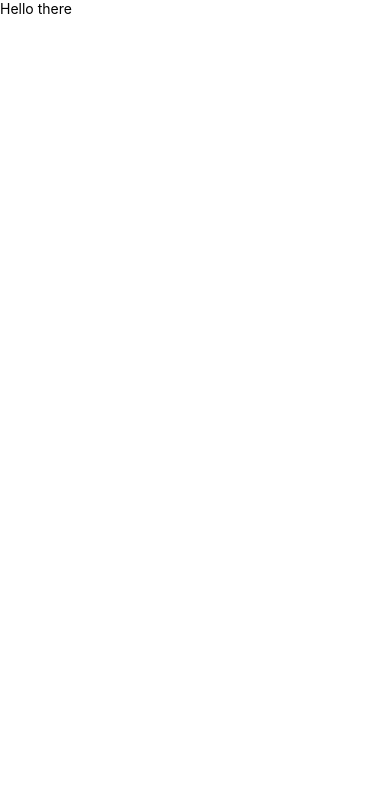
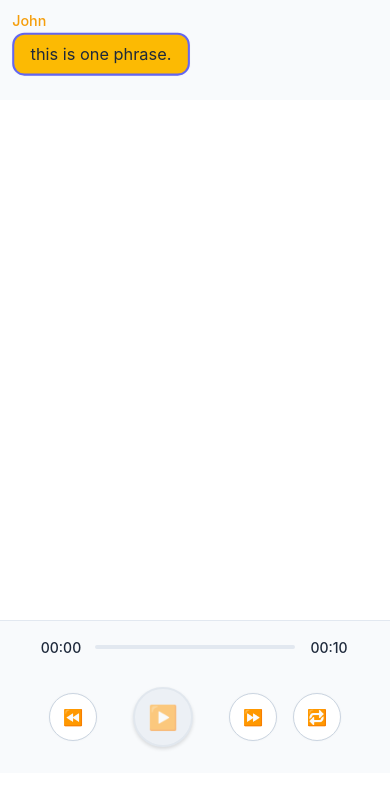
Before and after one commit to haris18896/AudioToChat, a React Native app: screen / in a window 390 px wide. Shown: the top 790 px of the page. Built offline with nearby package versions, Linux system fonts and the light colour scheme.

Commit message:
testing the application

```diff
--- a/App.tsx
+++ b/App.tsx
@@ -1,11 +1,12 @@
 import React from 'react';
-import { Text } from 'react-native';
+
 import { SafeAreaView } from 'react-native';
+import ChatScreen from './src/components/ChatScreen';
 
 function App() {
   return (
     <SafeAreaView>
-      <Text>Hello there</Text>
+      <ChatScreen />
     </SafeAreaView>
   );
 }
--- a/package.json
+++ b/package.json
@@ -21,6 +21,7 @@
     "react-dom": "19.1.0",
     "react-native": "0.81.0",
     "react-native-safe-area-context": "^5.5.2",
+    "react-native-sound": "^0.12.0",
     "react-native-web": "^0.21.1",
     "styled-components": "^6.1.19"
   },
```
Also changed, not shown: 2 other files (tests, documents, lock files or other folders).
